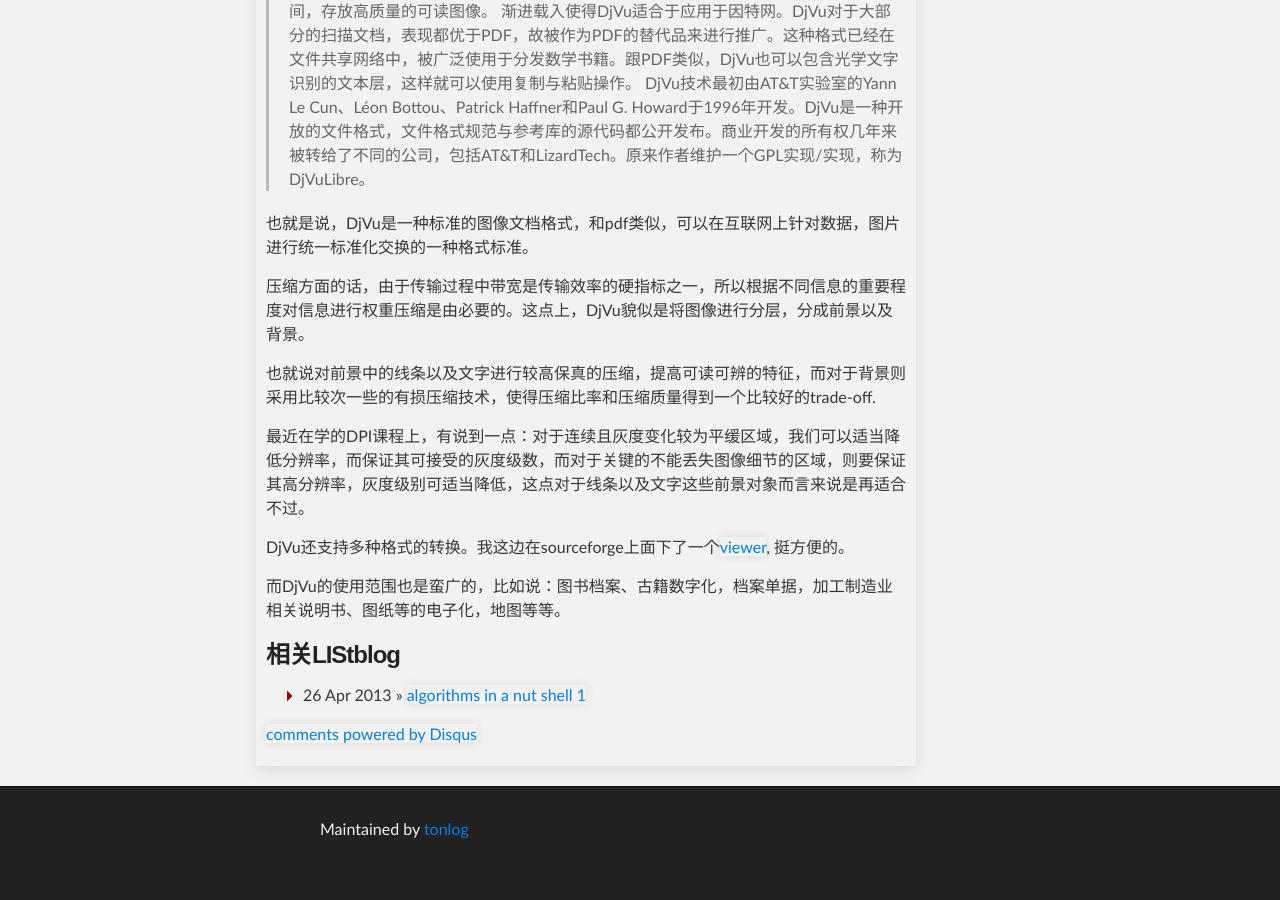
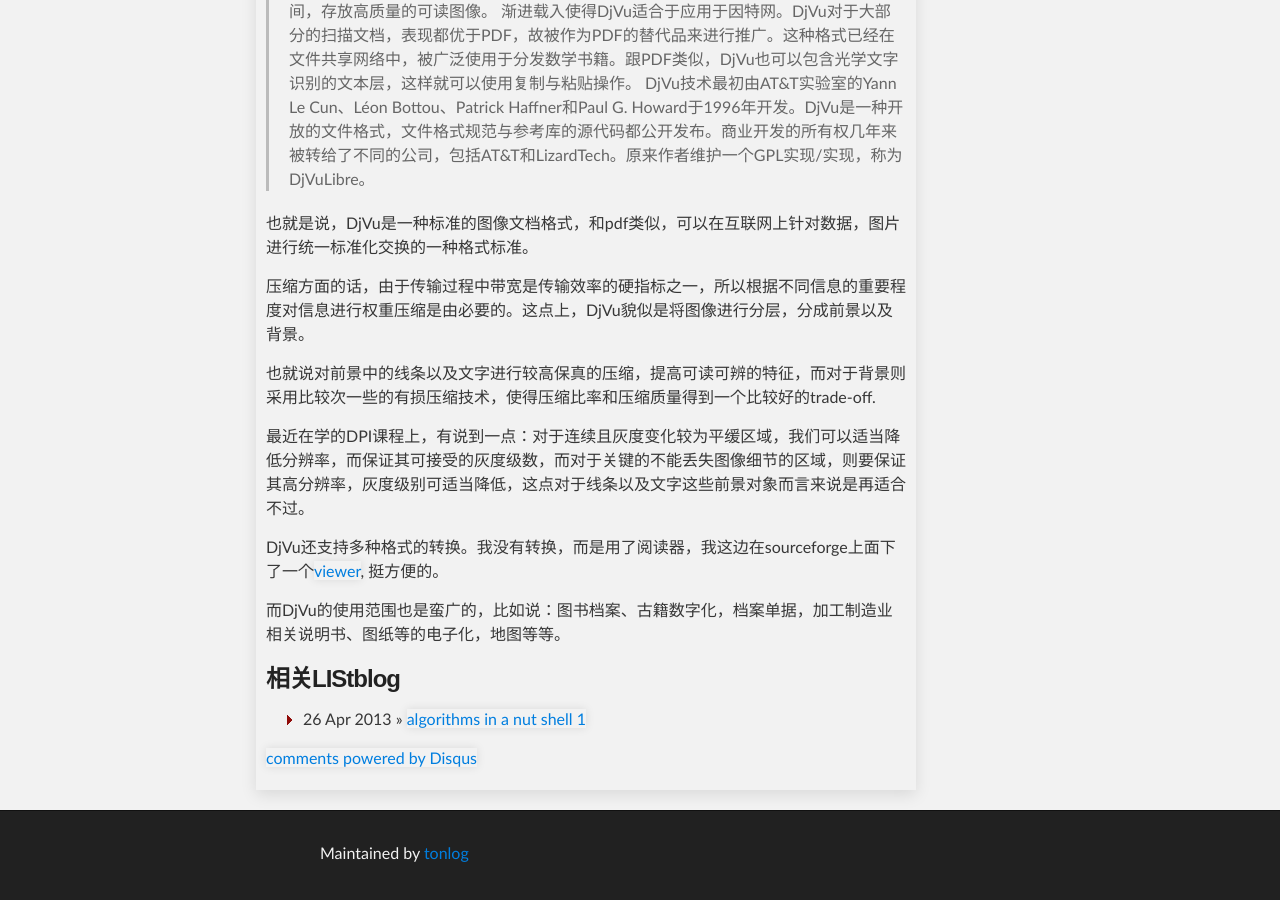
Before and after one commit to tonlog/tonlog.github.io, a Jekyll site: the page built from _posts/2013-04-28-DjVu.md, in a window 1280 px wide and 900 px high, scrolled down 579 px. Built offline with Jekyll 4.4.1, drawn with Linux system fonts in a browser that asks for light colours; Markdown is read by kramdown in place of the engine named in the settings; comment, search, counter and statistics services are not loaded; before the commit the page ends 1455 px from its top, so only the background shows below that.

Commit message:
Update 2013-04-28-DjVu.md

```diff
--- a/_posts/2013-04-28-DjVu.md
+++ b/_posts/2013-04-28-DjVu.md
@@ -25,6 +25,6 @@ author: Tony
 
 最近在学的DPI课程上，有说到一点：对于连续且灰度变化较为平缓区域，我们可以适当降低分辨率，而保证其可接受的灰度级数，而对于关键的不能丢失图像细节的区域，则要保证其高分辨率，灰度级别可适当降低，这点对于线条以及文字这些前景对象而言来说是再适合不过。
 
-DjVu还支持多种格式的转换。我这边在sourceforge上面下了一个[viewer](http://windjview.sourceforge.net/), 挺方便的。
+DjVu还支持多种格式的转换。我没有转换，而是用了阅读器，我这边在sourceforge上面下了一个[viewer](http://windjview.sourceforge.net/), 挺方便的。
 
 而DjVu的使用范围也是蛮广的，比如说：图书档案、古籍数字化，档案单据，加工制造业相关说明书、图纸等的电子化，地图等等。
```
